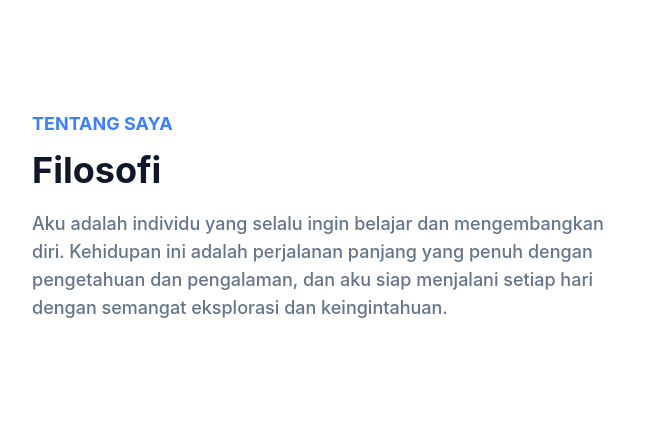
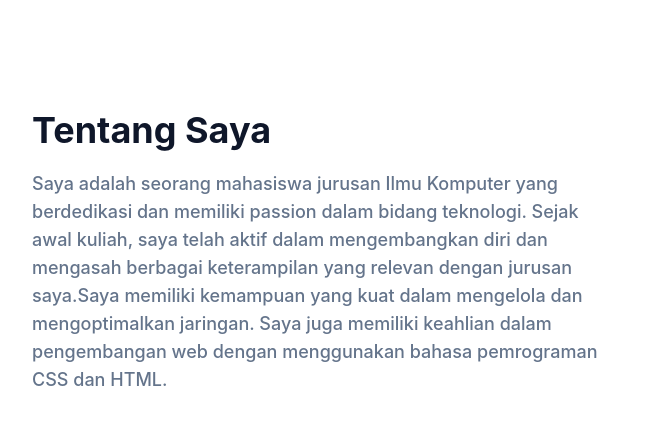
Before and after one commit to Leonardo01234/WEB_PORTOFOLIO, a website: page index.html in a window 1280 px wide. Shown: the part 742-1186 px from the top of the page, 0-651 px from the left. Drawn offline with Linux system fonts and the light colour scheme.

Commit message:
index.html

```diff
--- a/index.html
+++ b/index.html
@@ -1,5 +1,5 @@
 <!DOCTYPE html>
-<html lang="en">
+<html lang="en" class="scroll-smooth">
 <head>
     <meta charset="UTF-8">
     <meta name="viewport" content="width=device-width, initial-scale=1.0">
@@ -74,9 +74,8 @@
       <div class="container">
         <div class="flex flex-wrap">
           <div class="mb-10 w-full px-4 lg:w-1/2">
-            <h4 class="mb-3 text-lg font-bold uppercase text-primary">Tentang Saya</h4>
-            <h2 class="mb-5 max-w-md text-3xl font-bold text-dark dark:text-white lg:text-4xl">Filosofi</h2>
-            <p class="max-w-xl text-base font-medium text-secondary lg:text-lg">Aku adalah individu yang selalu ingin belajar dan mengembangkan diri. Kehidupan ini adalah perjalanan panjang yang penuh dengan pengetahuan dan pengalaman, dan aku siap menjalani setiap hari dengan semangat eksplorasi dan keingintahuan.</p>
+            <h2 class="mb-5 max-w-md text-3xl font-bold text-dark dark:text-white lg:text-4xl">Tentang Saya</h2>
+            <p class="max-w-xl text-base font-medium text-secondary lg:text-lg">Saya adalah seorang mahasiswa jurusan Ilmu Komputer yang berdedikasi dan memiliki passion dalam bidang teknologi. Sejak awal kuliah, saya telah aktif dalam mengembangkan diri dan mengasah berbagai keterampilan yang relevan dengan jurusan saya.Saya memiliki kemampuan yang kuat dalam mengelola dan mengoptimalkan jaringan. Saya juga memiliki keahlian dalam pengembangan web dengan menggunakan bahasa pemrograman CSS dan HTML.</p>
           </div>
           <div class="w-full px-4 lg:w-1/2">
             <h3 class="mb-4 text-2xl font-semibold text-dark dark:text-white lg:pt-10 lg:text-3xl">Mari berteman</h3>
```
